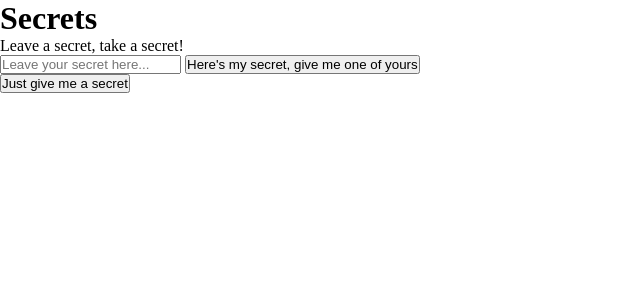
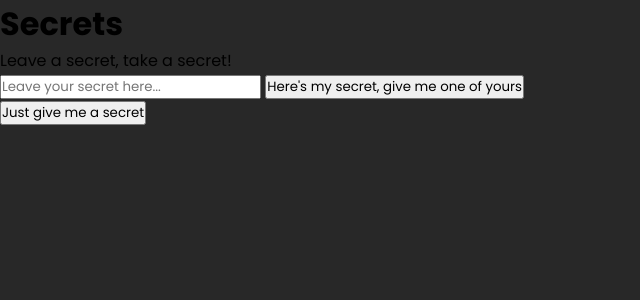
Before and after one commit to jovialen/secret-website, a SvelteKit app: page / in a window 1280 px wide. Shown: the top 300 px of the page, without its empty margins (0-640 px from the left). Built offline with nearby package versions, Linux system fonts and the light colour scheme.

Commit message:
feat: change default font to Poppins

```diff
--- a/src/globals.css
+++ b/src/globals.css
@@ -1,5 +1,12 @@
+@import url('https://fonts.googleapis.com/css2?family=Poppins:ital,wght@0,100;0,200;0,300;0,400;0,500;0,600;0,700;0,800;0,900;1,100;1,200;1,300;1,400;1,500;1,600;1,700;1,800;1,900&display=swap');
+
 * {
 	box-sizing: border-box;
 	padding: 0;
 	margin: 0;
+	font-family: 'Poppins', sans-serif;
 }
+
+body {
+	background-color: #282828;
+}
```
